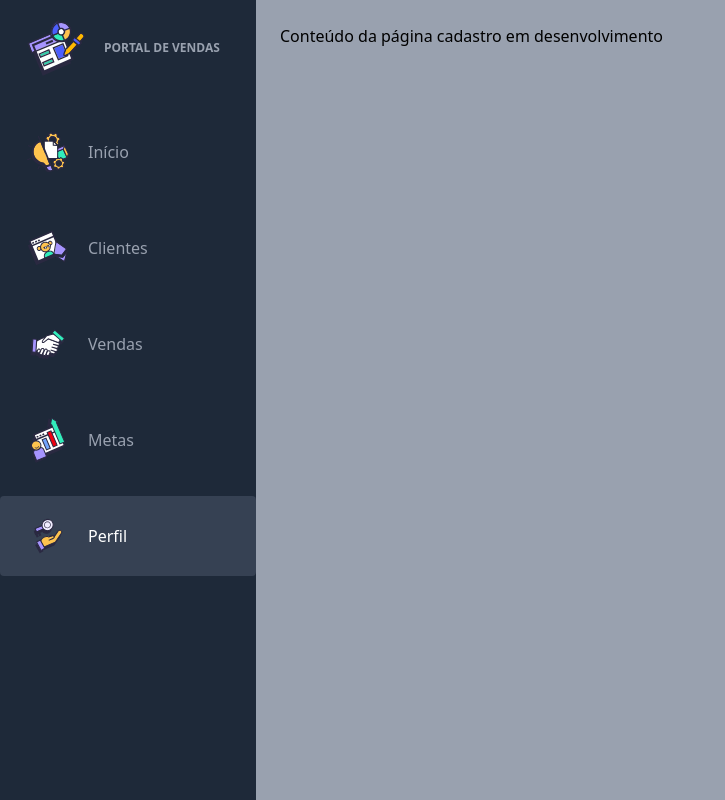
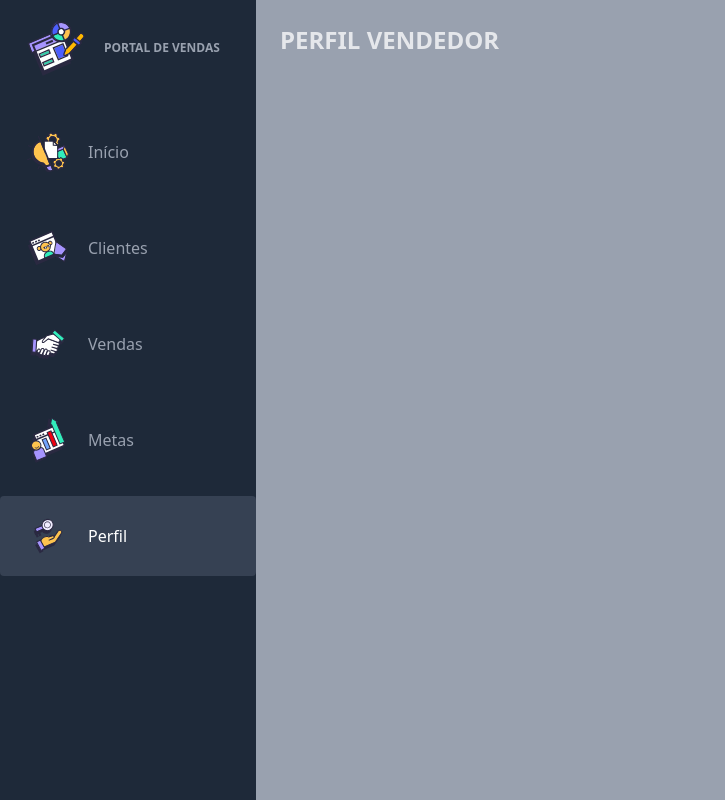
Before and after one commit to MatheusGomes00/ProjetosJS-TS-NEST-REACT, a React (Vite) app in the folder InterfaceReact/frontv1/: page /sales-track/perfil in a window 1280 px wide. Shown: the whole page, without its empty margins (0-725 px from the left). Built offline with nearby package versions, Linux system fonts and the light colour scheme.

Commit message:
feat: construido cabecalho para pagina perfil

```diff
--- a/InterfaceReact/frontv1/src/components/clientes/ClienteModal.jsx
+++ b/InterfaceReact/frontv1/src/components/clientes/ClienteModal.jsx
@@ -58,7 +58,6 @@ function ModalBody({modalAction, onClose, cliente, formRef}) {
                 <label htmlFor="cpf">CPF: </label>
                 <InputModal type="text" name="cpf" id="cpf" autoFocus defaultValue={cliente?.cpf || ""}  />
 
-
                 <label htmlFor="email">Email: </label>
                 <InputModal type="text" name="email" id="email" defaultValue={cliente?.email || ""} />
 
--- /dev/null
+++ b/InterfaceReact/frontv1/src/components/perfil/Formulario.jsx
@@ -0,0 +1,10 @@
+export const Formulario = ({}) => {
+
+    return (
+        <div>
+            <form>
+                <label htmlFor="nomeVendedor">Nome</label>
+            </form>
+        </div>
+    )
+}
--- a/InterfaceReact/frontv1/src/components/perfil/perfil.jsx
+++ b/InterfaceReact/frontv1/src/components/perfil/perfil.jsx
@@ -1,10 +1,10 @@
 import React from 'react';
+import { Cabecalho } from '../ui/heading';
 
 const Perfil = () => {
     return (
-        <div>
-            Conteúdo da página cadastro em desenvolvimento
-        </div>
+        <Cabecalho text="Perfil Vendedor"/>
+
     );
 };
 
--- a/InterfaceReact/frontv1/src/components/ui/barraPesquisa.jsx
+++ b/InterfaceReact/frontv1/src/components/ui/barraPesquisa.jsx
@@ -14,7 +14,7 @@ export const SearchBar = ({ text, busca, voltarLista }) => {
         setValorBusca('');
         setBuscando(false);
         await voltarLista();
-    }
+    };
     return (
         <form onSubmit={handleSubmit}
               className="flex items-center w-1/2 shadow-sm rounded-full overflow-hidden border-gray-300 bg-gray-200">
@@ -40,5 +40,5 @@ export const SearchBar = ({ text, busca, voltarLista }) => {
                 </button>
             )}
         </form>
-    )
+    );
 }
```
